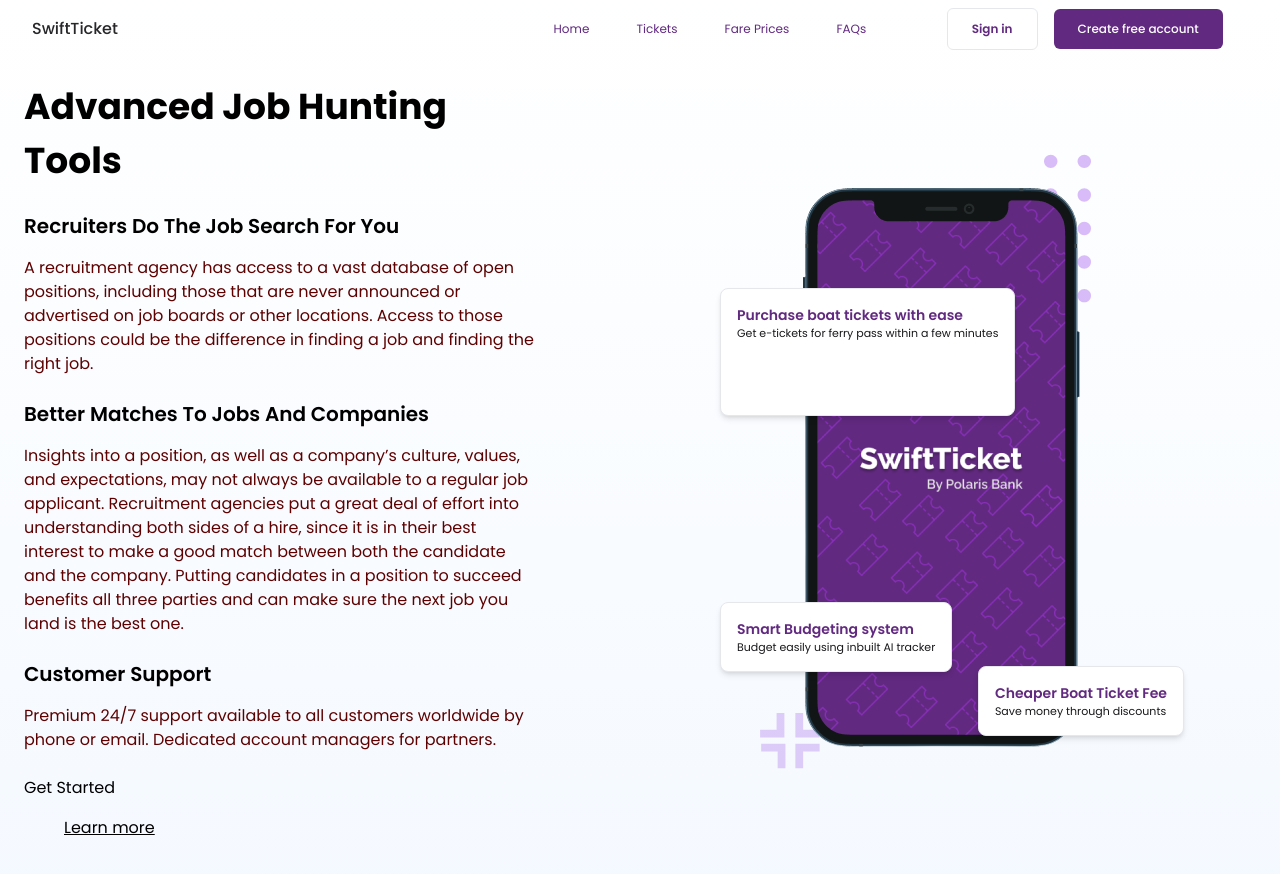
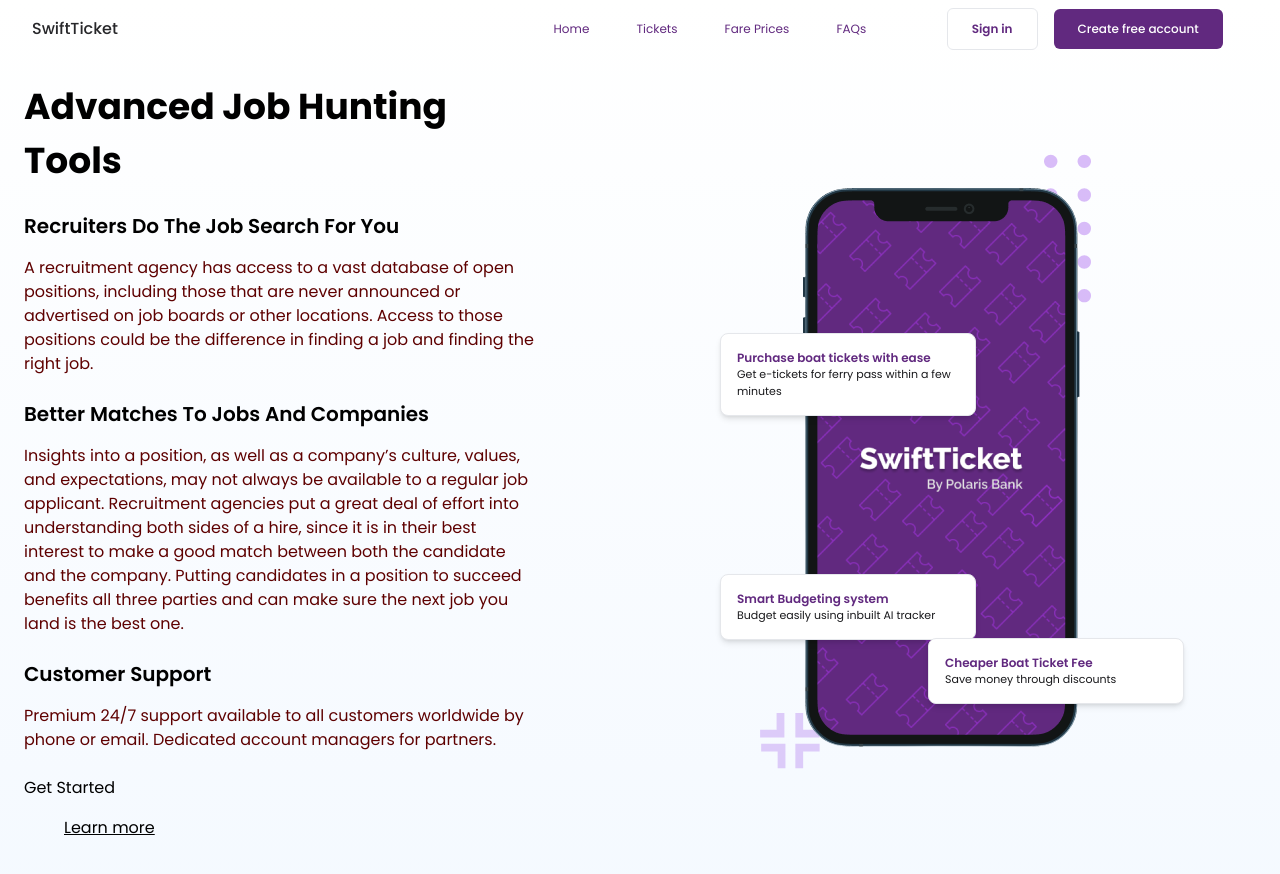
Before and after one commit to folajhimie/swift-ticket, a React (Vite) app: page /tasks in a window 1280 px wide. Shown: the top 874 px of the page. Built offline with nearby package versions, Linux system fonts and the light colour scheme.

Commit message:
worked on the topbar functionality...

```diff
--- a/src/components/Landing/TopBar.tsx
+++ b/src/components/Landing/TopBar.tsx
@@ -42,8 +42,8 @@ const TopBar = () => {
                             </div>
 
                             <div className=''>
-                                <div className='rounded-lg shadow-md border xs:p-4 xxs:p-2 w-fit xl:absolute xl:top-72 xl:left-[45rem] lg:absolute lg:top-60 lg:left-[45rem] xxs:absolute xxs:-bottom-[54rem] xxs:left-4 z-40 bg-white xs:absolute xs:bottom-96 xs:left-4'>
-                                    <div className='text-[#61297F] xs:text-sm xxs:text-[8px] font-semibold'>
+                                <div className='rounded-lg shadow-md border xs:p-4 xxs:p-2 xs:w-64 xxs:w-fit xl:absolute xl:bottom-96 xl:left-[45rem] lg:absolute lg:left-[27rem] lg:bottom-60 xxs:absolute xxs:left-4 z-40 bg-white xs:absolute xs:bottom-96 xs:left-4 flex items-start justify-center flex-col text-start '>
+                                    <div className='text-[#61297F] xs:text-xs xxs:text-[8px] font-semibold'>
                                         Purchase boat tickets with ease
                                     </div>
                                     <div className='text-zinc-900 xs:text-[11px] xxs:text-[5px]'>
@@ -56,9 +56,9 @@ const TopBar = () => {
                                     <img src={iphone} alt="" />
                                 </div>
 
-                                <div className='rounded-lg shadow-md border xs:p-4 xxs:p-2 w-fit xl:absolute xl:bottom-32 xl:left-[45rem] lg:absolute lg:bottom-32 lg:left-[45rem] z-40 bg-white xxs:absolute xxs:-bottom-[64rem] xxs:left-4'>
+                                <div className='rounded-lg shadow-md border xs:p-4 xxs:p-2 xs:w-64 xl:absolute xl:bottom-40 xl:left-[45rem] lg:absolute lg:left-[27rem] lg:bottom-0 z-40 bg-white xxs:absolute xxs:-bottom-32 xs:left-[45rem] xs:absolute xs:-bottom-[64rem] xxs:left-4 flex items-start justify-center flex-col text-start '>
 
-                                    <div className='text-[#61297F] xs:text-sm xxs:text-[8px] font-semibold'>
+                                    <div className='text-[#61297F] xs:text-xs xxs:text-[8px] font-semibold'>
                                         Smart Budgeting system
                                     </div>
                                     <div className='text-zinc-900 xs:text-[11px] xxs:text-[5px]'>
@@ -66,9 +66,9 @@ const TopBar = () => {
                                     </div>
                                 </div>
 
-                                <div className='rounded-lg shadow-md border xs:p-4 xxs:p-2 w-fit xl:absolute xl:bottom-16 z-40 bg-white xl:right-24 xxs:absolute xxs:-bottom-[62rem] xxs:right-[1rem]'>
+                                <div className='rounded-lg shadow-md border xs:p-4 xxs:p-2 xs:w-64 xxs:w-fit xl:absolute xl:bottom-24 xl:right-24 lg:absolute lg:-bottom-20 lg:right-24 z-40 bg-white xxs:absolute xxs:-bottom-[62rem] xxs:right-[1rem] flex items-start justify-center flex-col text-start '>
 
-                                    <div className='text-[#61297F] xs:text-sm xxs:text-[8px] font-semibold'>
+                                    <div className='text-[#61297F] xs:text-xs xxs:text-[8px] font-semibold'>
                                         Cheaper Boat Ticket Fee
                                     </div>
                                     <div className='text-zinc-900 xs:text-[11px] xxs:text-[5px]'>
```
